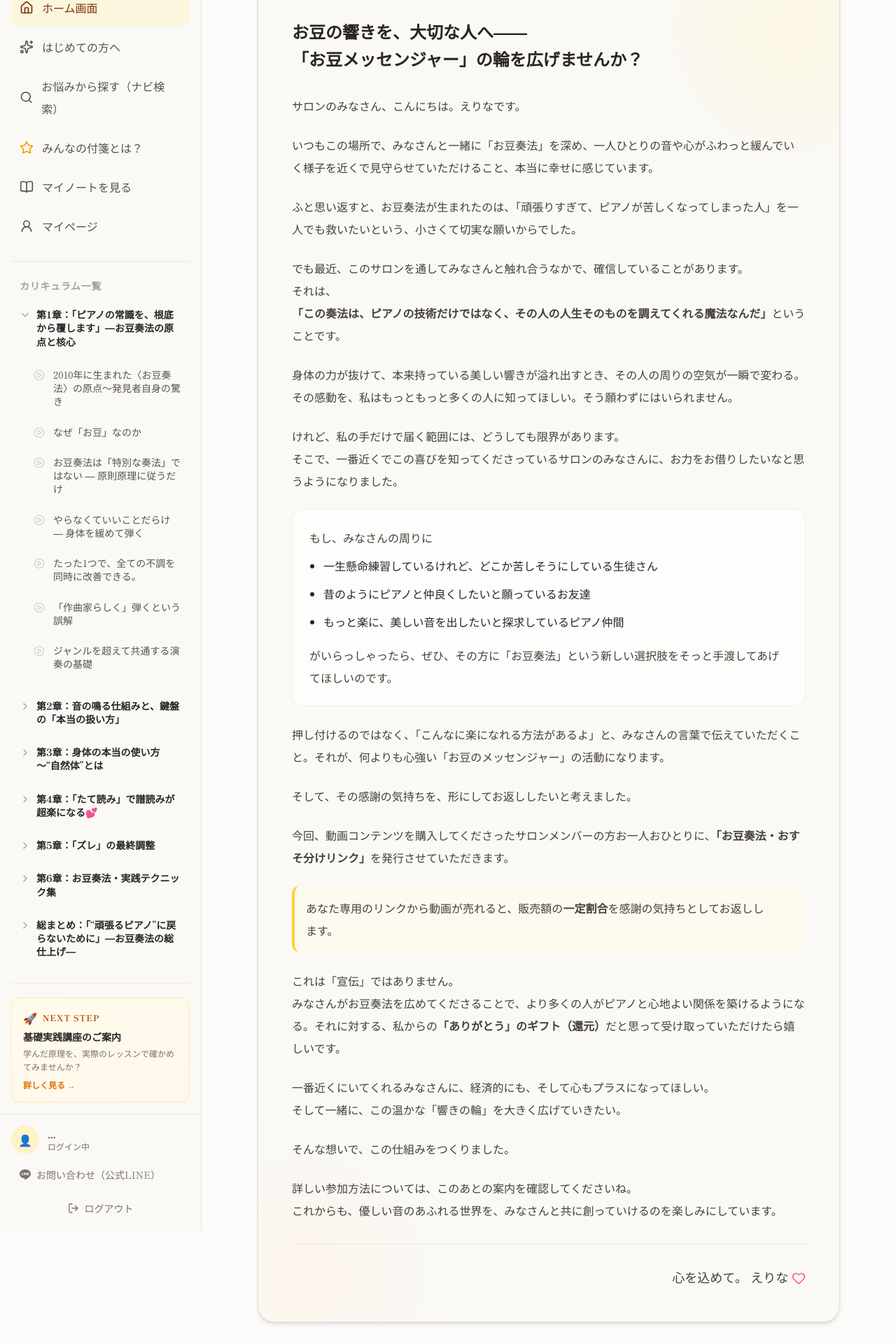
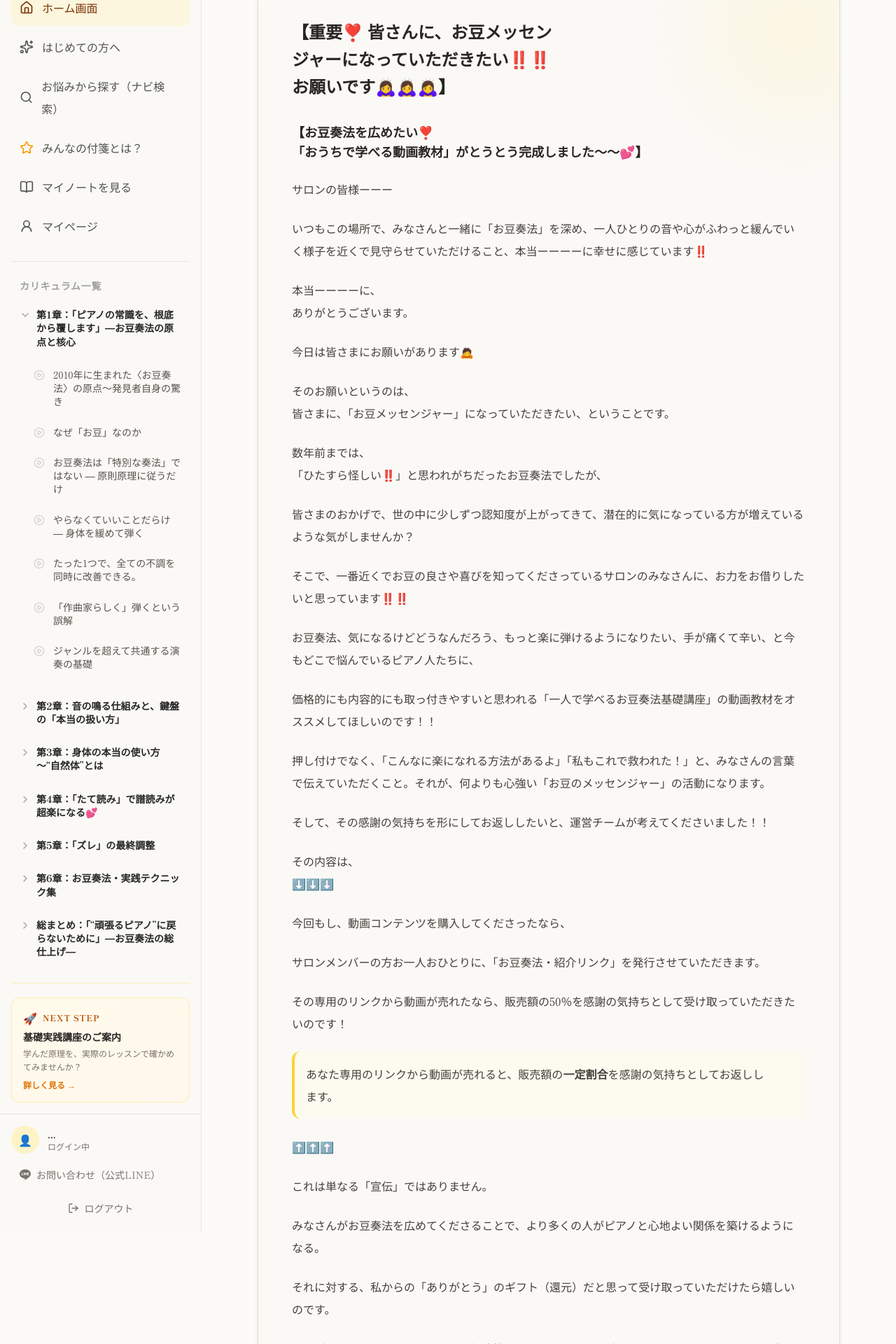
Before and after one commit to 3tfworks/omame-lms, a Next.js app: page /en/lms/affiliate in a window 1280 px wide. Shown: the part 160-2080 px from the top of the page at 70% size. Built offline with nearby package versions, Linux system fonts and the light colour scheme; no server answers.

Commit message:
update lp and affiliate messaging

```diff
--- a/src/app/[lang]/invite/[userId]/InviteClient.tsx
+++ b/src/app/[lang]/invite/[userId]/InviteClient.tsx
@@ -279,9 +279,10 @@ export default function InviteClient({
               <p className="text-2xl md:text-3xl text-omame-primary font-medium leading-loose">
                 気になりましたか？
               </p>
-              <p className="text-omame-text/80 text-lg leading-loose max-w-xl mx-auto">
-                まずはLINEでつながりましょう。<br />
-                えりな先生からの最新情報や、特典動画をお届けします。
+              <p className="text-omame-text/85 text-lg leading-loose max-w-xl mx-auto">
+                ご紹介特典の受け取りには、<br className="md:hidden" />
+                <span className="font-bold text-omame-primary">LINE公式アカウントの友だち追加が必要です。</span><br />
+                えりな先生からの最新情報や、特典動画をLINEでお届けします。
               </p>
             </div>
 
@@ -309,12 +310,16 @@ export default function InviteClient({
                 <svg viewBox="0 0 24 24" className="w-6 h-6 fill-white flex-shrink-0">
                   <path d="M12 2C6.48 2 2 6.19 2 11.33c0 2.92 1.45 5.52 3.73 7.24-.16.6-.53 2.17-.61 2.51-.1.41.15.4.31.29.13-.09 1.68-1.14 2.36-1.6.71.1 1.44.16 2.21.16 5.52 0 10-4.19 10-9.33S17.52 2 12 2z" />
                 </svg>
-                LINE 公式アカウントを友達追加する
+                【必須】LINE公式アカウントを友だち追加する
               </a>
+
+              <p className="-mt-5 mb-8 text-center text-sm font-bold leading-relaxed text-omame-deep md:-mt-7 md:mb-10">
+                ※LINE追加後、下のお名前・メールアドレス登録へお進みください。
+              </p>
 
               <div className="flex items-center gap-4 mb-8 md:mb-10">
                 <div className="flex-1 h-px bg-omame-gold/30" />
-                <span className="text-sm text-omame-text/50 font-sans font-bold tracking-wider shrink-0">さらに登録する</span>
+                <span className="text-sm text-omame-text/80 font-sans font-bold tracking-wider shrink-0">STEP2 お名前・メール登録へ</span>
                 <div className="flex-1 h-px bg-omame-gold/30" />
               </div>
 
--- a/src/app/[lang]/lms/affiliate/page.tsx
+++ b/src/app/[lang]/lms/affiliate/page.tsx
@@ -152,32 +152,46 @@ export default function AffiliatePage() {
         <div className="relative z-10">
           <div className="flex items-center gap-3 mb-8">
             <h2 className="text-xl sm:text-2xl font-bold text-stone-800 font-serif leading-relaxed">
-              お豆の響きを、大切な人へ――<br className="hidden sm:block" />
-              「お豆メッセンジャー」の輪を広げませんか？
+              【重要❣️ 皆さんに、お豆メッセンジャーになっていただきたい‼️‼️<br />
+              お願いです🙇‍♀️🙇‍♀️🙇‍♀️】
             </h2>
           </div>
 
           <div className="space-y-6 text-stone-700 leading-loose font-serif">
-            <p>サロンのみなさん、こんにちは。えりなです。</p>
-            <p>いつもこの場所で、みなさんと一緒に「お豆奏法」を深め、一人ひとりの音や心がふわっと緩んでいく様子を近くで見守らせていただけること、本当に幸せに感じています。</p>
-            <p>ふと思い返すと、お豆奏法が生まれたのは、「頑張りすぎて、ピアノが苦しくなってしまった人」を一人でも救いたいという、小さくて切実な願いからでした。</p>
-            <p>でも最近、このサロンを通してみなさんと触れ合うなかで、確信していることがあります。<br/>
-            それは、<strong>「この奏法は、ピアノの技術だけではなく、その人の人生そのものを調えてくれる魔法なんだ」</strong>ということです。</p>
-            <p>身体の力が抜けて、本来持っている美しい響きが溢れ出すとき、その人の周りの空気が一瞬で変わる。その感動を、私はもっともっと多くの人に知ってほしい。そう願わずにはいられません。</p>
-            <p>けれど、私の手だけで届く範囲には、どうしても限界があります。<br/>
-            そこで、一番近くでこの喜びを知ってくださっているサロンのみなさんに、お力をお借りしたいなと思うようになりました。</p>
-            <div className="bg-white/60 p-6 rounded-2xl border border-stone-200/50 my-6">
-              <p className="mb-2">もし、みなさんの周りに</p>
-              <ul className="list-disc pl-5 space-y-2 text-stone-800 font-medium">
-                <li>一生懸命練習しているけれど、どこか苦しそうにしている生徒さん</li>
-                <li>昔のようにピアノと仲良くしたいと願っているお友達</li>
-                <li>もっと楽に、美しい音を出したいと探求しているピアノ仲間</li>
-              </ul>
-              <p className="mt-4">がいらっしゃったら、ぜひ、その方に「お豆奏法」という新しい選択肢をそっと手渡してあげてほしいのです。</p>
-            </div>
-            <p>押し付けるのではなく、「こんなに楽になれる方法があるよ」と、みなさんの言葉で伝えていただくこと。それが、何よりも心強い「お豆のメッセンジャー」の活動になります。</p>
-            <p>そして、その感謝の気持ちを、形にしてお返ししたいと考えました。</p>
-            <p>今回、動画コンテンツを購入してくださったサロンメンバーの方お一人おひとりに、<strong>「お豆奏法・おすそ分けリンク」</strong>を発行させていただきます。</p>
+            <p className="text-lg font-bold text-stone-800">
+              【お豆奏法を広めたい❣️<br />
+              「おうちで学べる動画教材」がとうとう完成しました〜〜💕】
+            </p>
+            <p>サロンの皆様ーーー</p>
+            <p>いつもこの場所で、みなさんと一緒に「お豆奏法」を深め、一人ひとりの音や心がふわっと緩んでいく様子を近くで見守らせていただけること、本当ーーーーに幸せに感じています‼️</p>
+            <p>
+              本当ーーーーに、<br />
+              ありがとうございます。
+            </p>
+            <p>今日は皆さまにお願いがあります🙇</p>
+            <p>
+              そのお願いというのは、<br />
+              皆さまに、「お豆メッセンジャー」になっていただきたい、ということです。
+            </p>
+            <p>
+              数年前までは、<br />
+              「ひたすら怪しい‼️」と思われがちだったお豆奏法でしたが、
+            </p>
+            <p>皆さまのおかげで、世の中に少しずつ認知度が上がってきて、潜在的に気になっている方が増えているような気がしませんか？</p>
+            <p>そこで、一番近くでお豆の良さや喜びを知ってくださっているサロンのみなさんに、お力をお借りしたいと思っています‼️‼️</p>
+            <p>
+              お豆奏法、気になるけどどうなんだろう、もっと楽に弾けるようになりたい、手が痛くて辛い、と今もどこで悩んでいるピアノ人たちに、
+            </p>
+            <p>価格的にも内容的にも取っ付きやすいと思われる「一人で学べるお豆奏法基礎講座」の動画教材をオススメしてほしいのです！！</p>
+            <p>押し付けでなく、「こんなに楽になれる方法があるよ」「私もこれで救われた！」と、みなさんの言葉で伝えていただくこと。それが、何よりも心強い「お豆のメッセンジャー」の活動になります。</p>
+            <p>そして、その感謝の気持ちを形にしてお返ししたいと、運営チームが考えてくださいました！！</p>
+            <p>
+              その内容は、<br />
+              ⬇️⬇️⬇️
+            </p>
+            <p>今回もし、動画コンテンツを購入してくださったなら、</p>
+            <p>サロンメンバーの方お一人おひとりに、「お豆奏法・紹介リンク」を発行させていただきます。</p>
+            <p>その専用のリンクから動画が売れたなら、販売額の50％を感謝の気持ちとして受け取っていただきたいのです！</p>
             <p className="bg-amber-50/50 p-4 rounded-xl border-l-4 border-amber-300">
               {currentRate && currentRate.source === "campaign" && currentRate.campaign ? (
                 <>
@@ -199,16 +213,16 @@ export default function AffiliatePage() {
                 </>
               )}
             </p>
-            <p>これは「宣伝」ではありません。<br/>
-            みなさんがお豆奏法を広めてくださることで、より多くの人がピアノと心地よい関係を築けるようになる。それに対する、私からの<strong>「ありがとう」のギフト（還元）</strong>だと思って受け取っていただけたら嬉しいです。</p>
-            <p>一番近くにいてくれるみなさんに、経済的にも、そして心もプラスになってほしい。<br/>
-            そして一緒に、この温かな「響きの輪」を大きく広げていきたい。</p>
-            <p>そんな想いで、この仕組みをつくりました。</p>
-            <p>詳しい参加方法については、このあとの案内を確認してくださいね。<br/>
-            これからも、優しい音のあふれる世界を、みなさんと共に創っていけるのを楽しみにしています。</p>
+            <p>⬆️⬆️⬆️</p>
+            <p>これは単なる「宣伝」ではありません。</p>
+            <p>みなさんがお豆奏法を広めてくださることで、より多くの人がピアノと心地よい関係を築けるようになる。</p>
+            <p>それに対する、私からの「ありがとう」のギフト（還元）だと思って受け取っていただけたら嬉しいのです。</p>
+            <p>一番近くにいてくれるみなさんに、経済的にも、そして心にもプラスになってほしい。そして一緒に、この温かな「響きの輪」を大きく広げていきたい。</p>
+            <p>そんな想いで、この仕組みを考えてもらいました！</p>
+            <p>詳しい参加方法については、このあとの案内を確認してくださいね。これからも、お豆奏法と共に在る本物の世界を、みなさんと一緒に創っていけることをますます楽しみにしています。</p>
 
             <div className="pt-8 mt-8 border-t border-[#e8dfce]/60 text-right">
-              <p className="text-lg">心を込めて。 えりな <Heart className="inline w-5 h-5 text-rose-400 mb-1" /></p>
+              <p className="text-lg">心を込めて。<br />えりな <Heart className="inline w-5 h-5 text-rose-400 mb-1" /></p>
             </div>
           </div>
         </div>
```
Also changed, not shown: src/app/[lang]/lp-practice/page.tsx (+49 -23 lines).
